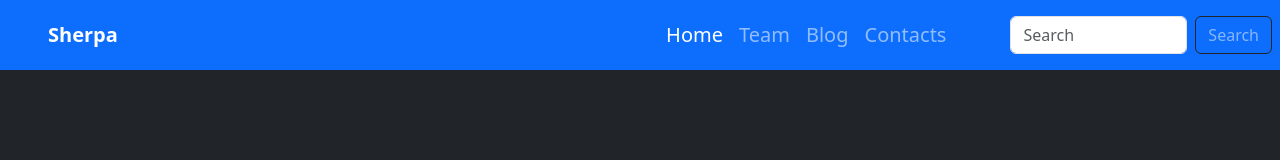
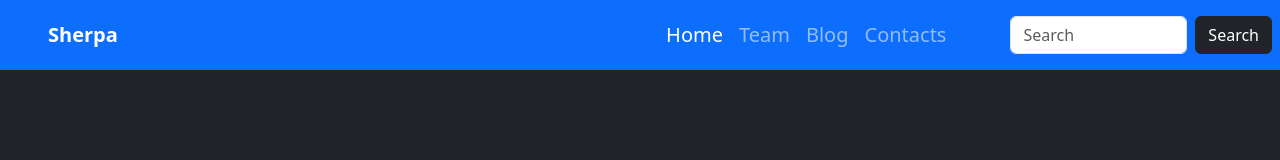
Before and after one commit to LoveTech1/bootstrap-project, a plain HTML site: page index.html in a window 1280 px wide. Shown: the top 160 px of the page. Drawn offline with nearby package versions, Linux system fonts and the light colour scheme; grey boxes are pictures that could not be loaded.

Commit message:
made changes on nav-bar

```diff
--- a/index.html
+++ b/index.html
@@ -27,7 +27,7 @@
 <body>
     <main class="flex-shrink-0">
         <!-- Navigation-->
-        <nav class="navbar navbar-expand-lg navbar-dark bg-primary">
+        <!-- <nav class="navbar navbar-expand-lg navbar-dark bg-primary">
             <div class="container px-5">
                 <a class="navbar-brand fw-bolder" href="#home"><span class="fs-5">Sherpa</span></a>
                 <button class="navbar-toggler" type="button" data-bs-toggle="collapse" data-bs-target="#navbarSupportedContent" aria-controls="navbarSupportedContent" aria-expanded="false" aria-label="Toggle navigation">
@@ -45,6 +45,26 @@
             <form class="d-flex m-2">
                 <input class="form-control me-2" type="search" placeholder="Search" aria-label="Search">
                 <button class="btn btn-dark text-white-50 bg-primary" type="submit">Search</button>
+            </form>
+        </nav> -->
+        <nav class="navbar navbar-expand-lg navbar-dark bg-primary">
+            <div class="container px-5">
+                <a class="navbar-brand fw-bolder" href="#home"><span class="fs-5">Sherpa</span></a>
+                <button class="navbar-toggler" type="button" data-bs-toggle="collapse" data-bs-target="#navbarSupportedContent" aria-controls="navbarSupportedContent" aria-expanded="false" aria-label="Toggle navigation">
+                    <span class="navbar-toggler-icon"></span>
+                </button>
+                <div class="collapse navbar-collapse" id="navbarSupportedContent">
+                    <ul class="navbar-nav ms-auto mb-2 mb-lg-0">
+                        <li class="nav-item"><a class="nav-link" href="index.html"><span class="fs-5 text-white">Home</span></a></li>
+                        <li class="nav-item"><a class="nav-link" href="#Team"><span class="fs-5">Team</span></a></li>
+                        <li class="nav-item"><a class="nav-link" href="carousel.html" target="_blank"><span class="fs-5">Blog</span></a></li>
+                        <li class="nav-item"><a class="nav-link" href="contacts.html" target="_blank"><span class="fs-5">Contacts</span></a></li>
+                    </ul>
+                </div>
+            </div>
+            <form class="d-flex m-2">
+                <input class="form-control me-2" type="search" placeholder="Search" aria-label="Search">
+                <button class="btn btn-dark text-white-100 " type="submit">Search</button>
             </form>
         </nav>
         <!-- Header-->
```
